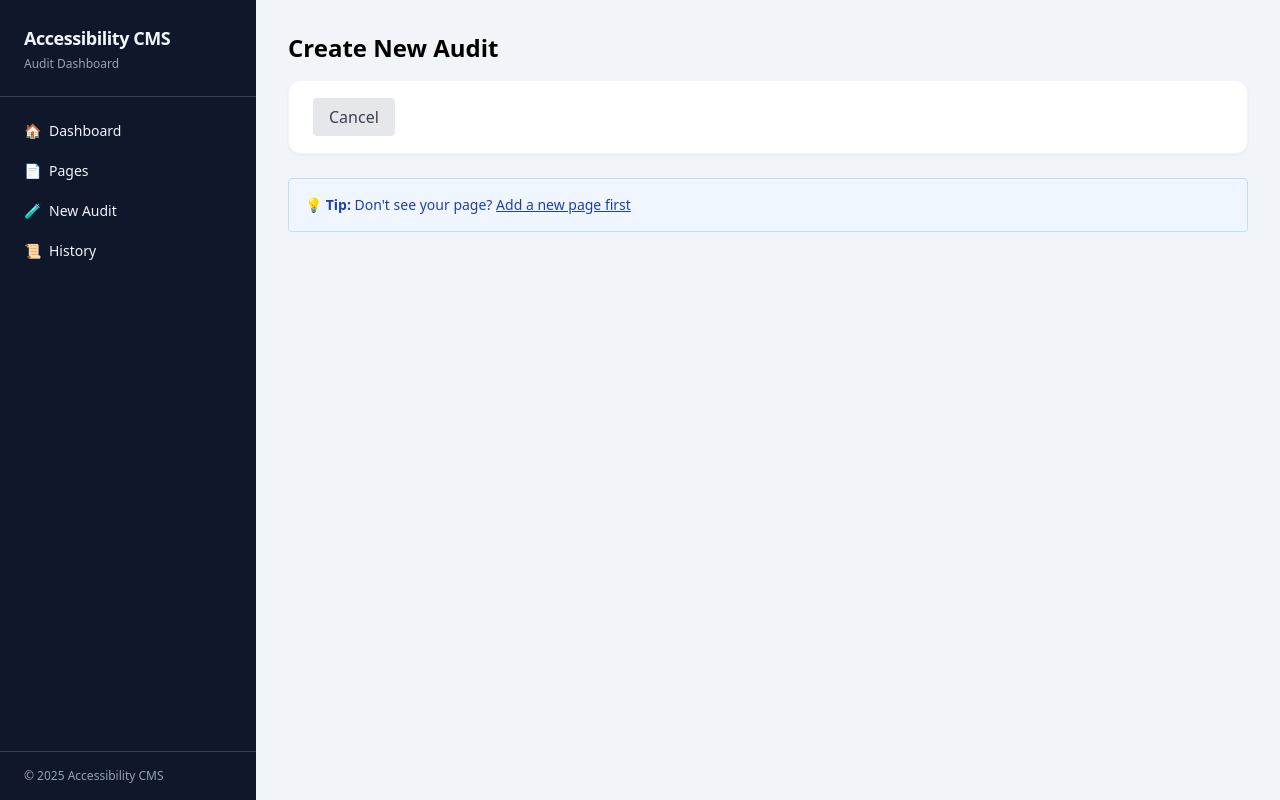
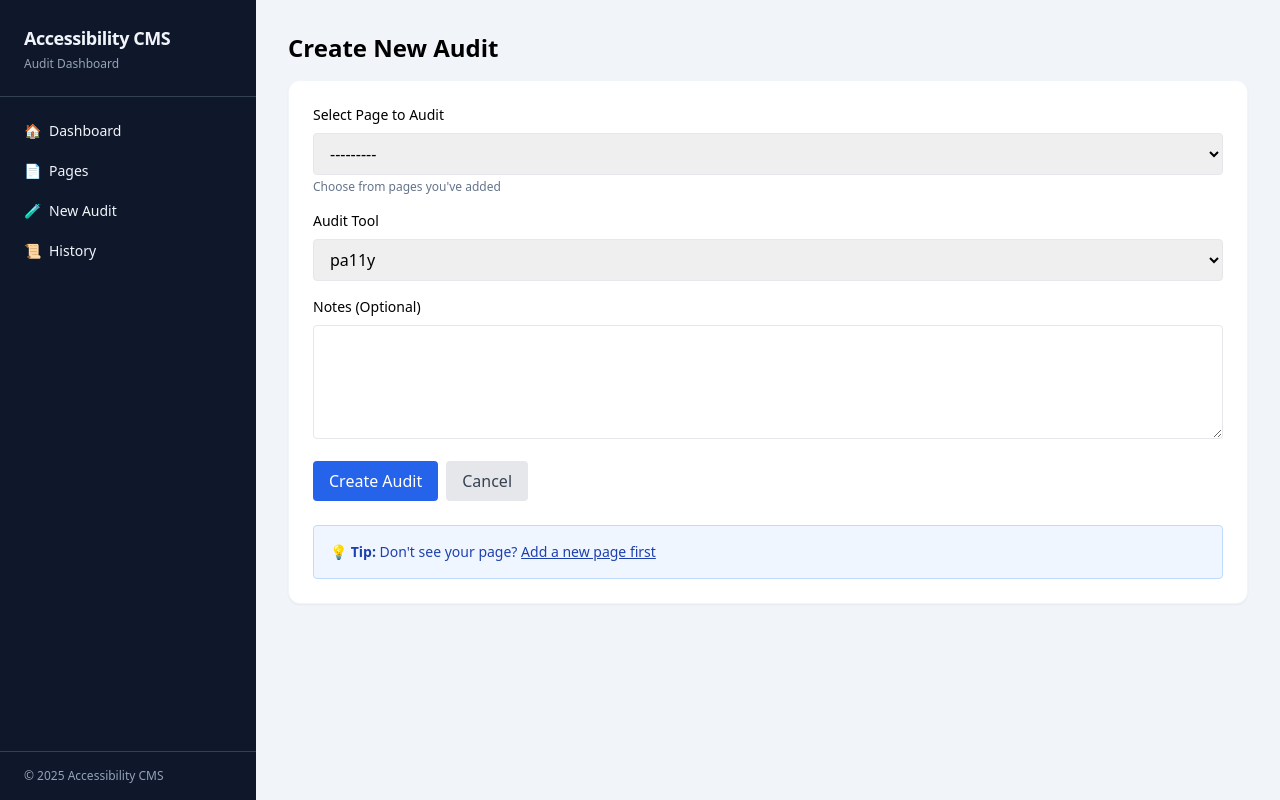
Before and after one commit to Prantik-07/accesibility-audit-tool-ojt, a Django app: page /audits/new/ in a window 1280 px wide. Run offline with Django 5.2, Linux system fonts and the light colour scheme; data that the repository does not hold is empty; some libraries are stand-ins or nearby versions.

Commit message:
fix: restore new_audit.html template

```diff
--- a/templates/audit/new_audit.html
+++ b/templates/audit/new_audit.html
@@ -9,6 +9,26 @@
     <form method="post">
         {% csrf_token %}
 
+        <div class="mb-4">
+            <label class="block text-sm font-medium mb-2">Select Page to Audit</label>
+            {{ form.page }}
+            <p class="text-xs text-slate-500 mt-1">Choose from pages you've added</p>
+        </div>
+
+        <div class="mb-4">
+            <label class="block text-sm font-medium mb-2">Audit Tool</label>
+            {{ form.tool }}
+        </div>
+
+        <div class="mb-4">
+            <label class="block text-sm font-medium mb-2">Notes (Optional)</label>
+            {{ form.notes }}
+        </div>
+
+        <div class="flex gap-2">
+            <button type="submit" class="bg-blue-600 text-white px-4 py-2 rounded hover:bg-blue-700">
+                Create Audit
+            </button>
             <a href="{% url 'audit:history' %}" class="bg-gray-200 text-gray-700 px-4 py-2 rounded hover:bg-gray-300">
                 Cancel
             </a>
```
Lines whose indentation alone changed are shown as unchanged.
